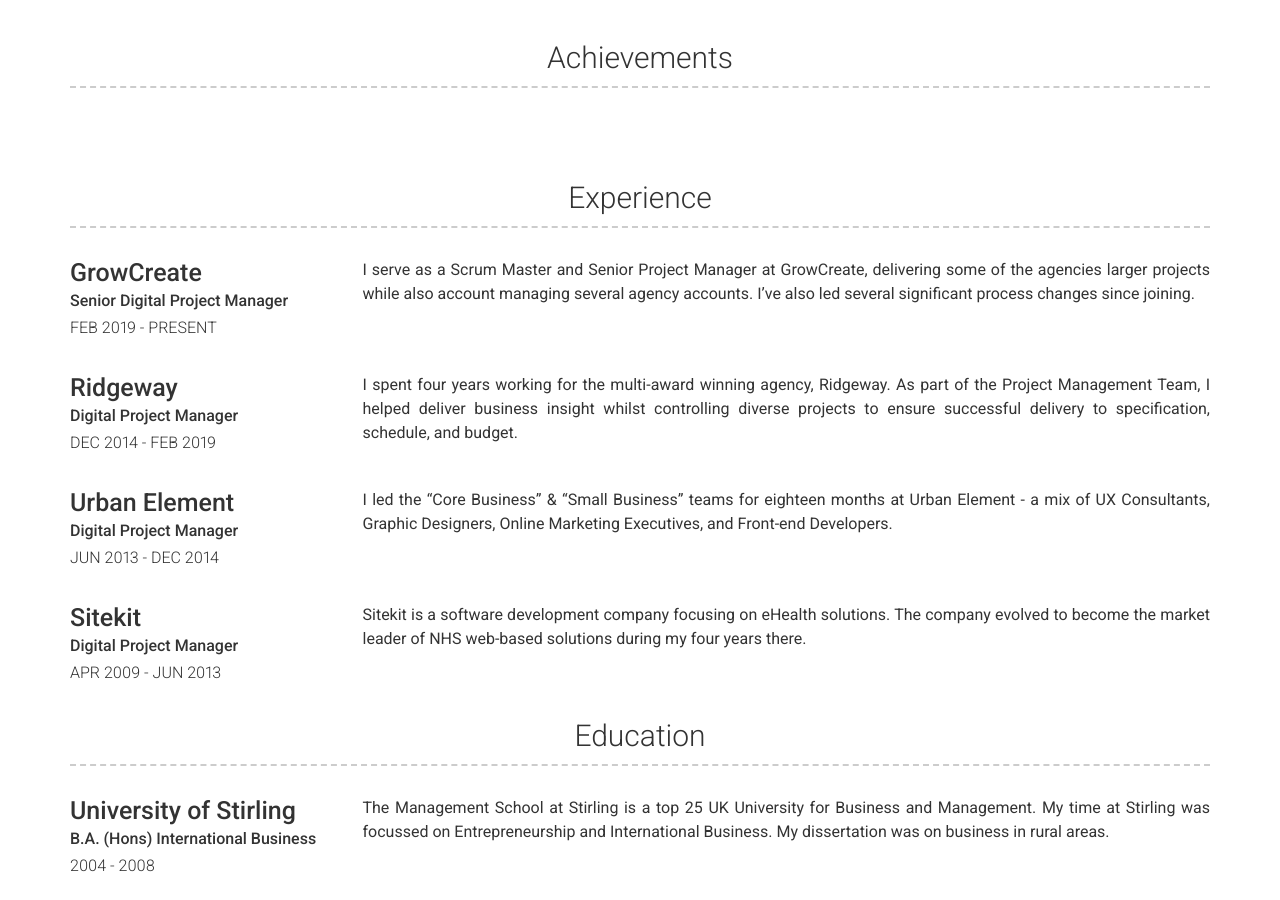
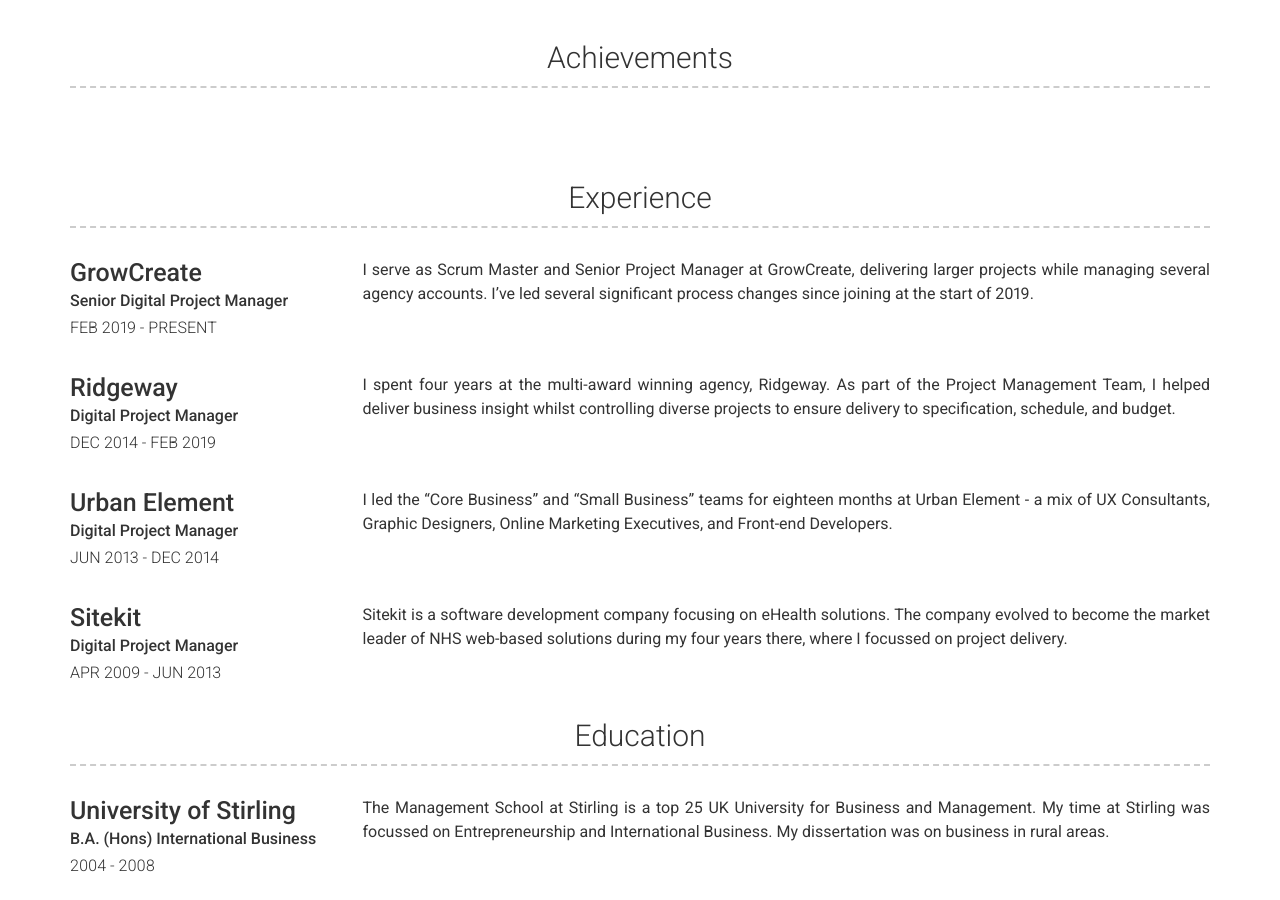
Before and after one commit to csgdavidson/Charlie-Davidson2, a Jekyll site: the page built from index.md, in a window 1280 px wide and 900 px high, scrolled down 489 px. Built offline with Jekyll 4.4.1, drawn with Linux system fonts in a browser that asks for light colours; nearby versions of some CDN libraries.

Commit message:
Update experience.yml

```diff
--- a/_data/experience.yml
+++ b/_data/experience.yml
@@ -4,22 +4,22 @@
   job_title: Senior Digital Project Manager
   dates: FEB 2019 - PRESENT
   description:
-    I serve as a Scrum Master and Senior Project Manager at GrowCreate, delivering some of the agencies larger projects while also account managing several agency accounts. I've also led several significant process changes since joining.
+    I serve as Scrum Master and Senior Project Manager at GrowCreate, delivering larger projects while managing several agency accounts. I've led several significant process changes since joining at the start of 2019.
 
 - company: Ridgeway
   job_title: Digital Project Manager
   dates: DEC 2014 - FEB 2019
   description:
-    I spent four years working for the multi-award winning agency, Ridgeway. As part of the Project Management Team, I helped deliver business insight whilst controlling diverse projects to ensure successful delivery to specification, schedule, and budget.
+    I spent four years at the multi-award winning agency, Ridgeway. As part of the Project Management Team, I helped deliver business insight whilst controlling diverse projects to ensure delivery to specification, schedule, and budget.
 
 - company: Urban Element
   job_title: Digital Project Manager
   dates: JUN 2013 - DEC 2014
   description:
-    I led the "Core Business" & "Small Business" teams for eighteen months at Urban Element - a mix of UX Consultants, Graphic Designers, Online Marketing Executives, and Front-end Developers.
+    I led the "Core Business" and "Small Business" teams for eighteen months at Urban Element - a mix of UX Consultants, Graphic Designers, Online Marketing Executives, and Front-end Developers.
 
 - company: Sitekit
   job_title: Digital Project Manager
   dates: APR 2009 - JUN 2013
   description:
-    Sitekit is a software development company focusing on eHealth solutions. The company evolved to become the market leader of NHS web-based solutions during my four years there.
+    Sitekit is a software development company focusing on eHealth solutions. The company evolved to become the market leader of NHS web-based solutions during my four years there, where I focussed on project delivery.
```
